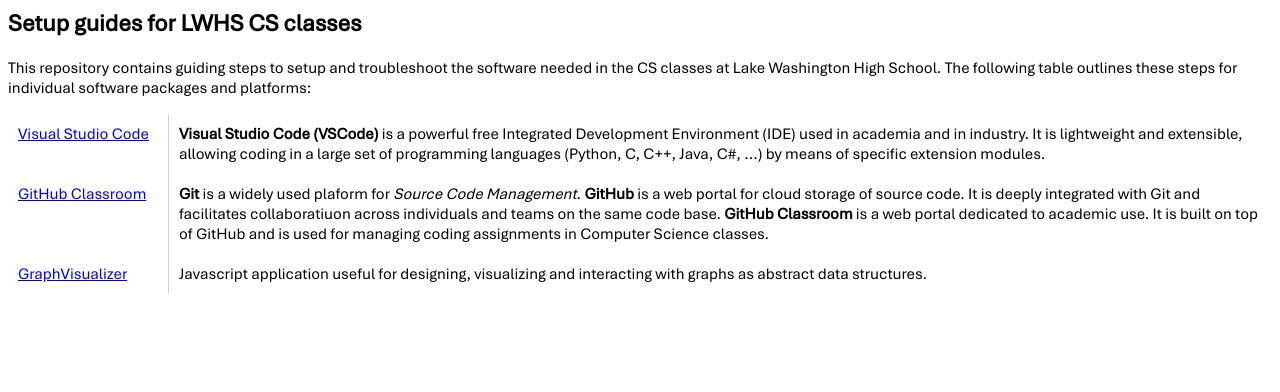
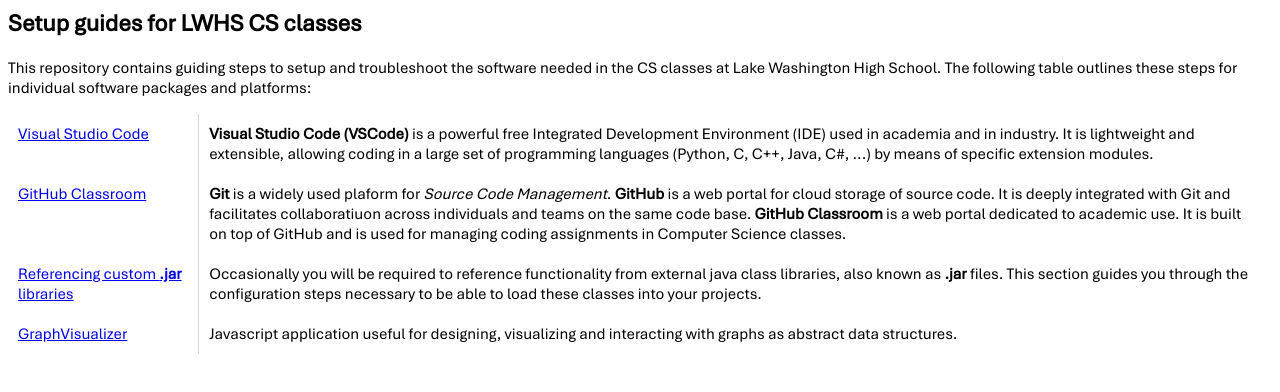
Before and after one commit to LWHSStave/Setup, a plain HTML site: page index.html in a window 1280 px wide. Drawn offline with Linux system fonts and the light colour scheme.

Commit message:
Introduce RefJar

```diff
--- a/index.html
+++ b/index.html
@@ -26,6 +26,11 @@
             </td>
         </tr>
         <tr>
+            <td><a href="https://github.com/LWHSStave/Setup/tree/main/RefJar/README.md" target="_blank" rel="noopener">Referencing custom <b>.jar</b> libraries</a></td>
+            <td>Occasionally you will be required to reference functionality from external java class libraries, also known as <b>.jar</b> files. This section
+                guides you through the configuration steps necessary to be able to load these classes into your projects.
+        </tr>
+        <tr>
             <td><a href="https://florinteo.github.io/EduCode/GraphVisualizer" target="_blank" rel="noopener">GraphVisualizer</a></td>
             <td>Javascript application useful for designing, visualizing and interacting with graphs as abstract data structures.</td>
         </tr>
```
Also changed, not shown: 2 other files.
